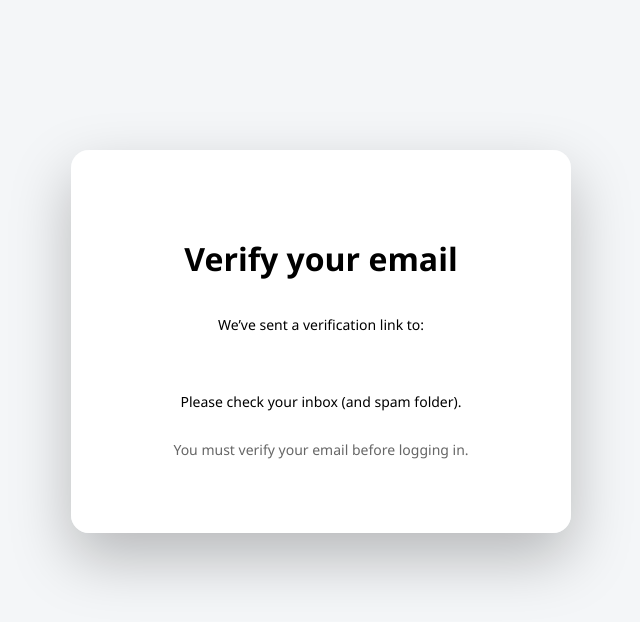
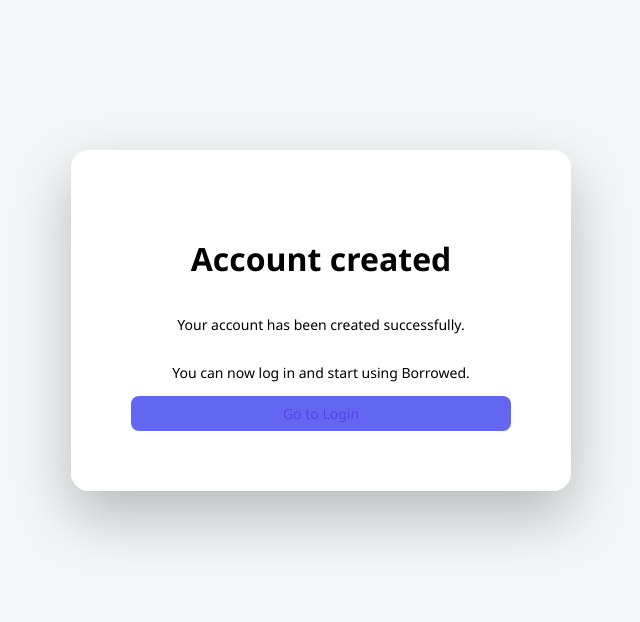
Before and after one commit to adrishkb-sketch/borrowed, a Flask app: template templates/auth/verify.html in a window 1280 px wide. Shown: the part 60-682 px from the top of the page, without its empty margins (319-959 px from the left). Run offline with Flask 3, Linux system fonts and the light colour scheme; the template is opened without the code that fills it, so the values that code supplies are empty.

Commit message:
Update email verification message in verify.html

```diff
--- a/templates/auth/verify.html
+++ b/templates/auth/verify.html
@@ -2,15 +2,12 @@
 
 {% block content %}
 <div class="auth-card">
-  <h2>Verify your email</h2>
+  <h2>Account created</h2>
 
-  <p>We’ve sent a verification link to:</p>
-  <p><b>{{ email }}</b></p>
+  <p>Your account has been created successfully.</p>
 
-  <p>Please check your inbox (and spam folder).</p>
+  <p>You can now log in and start using Borrowed.</p>
 
-  <p style="font-size: 14px; color: #666;">
-    You must verify your email before logging in.
-  </p>
+  <a href="/login" class="btn">Go to Login</a>
 </div>
 {% endblock %}
```
